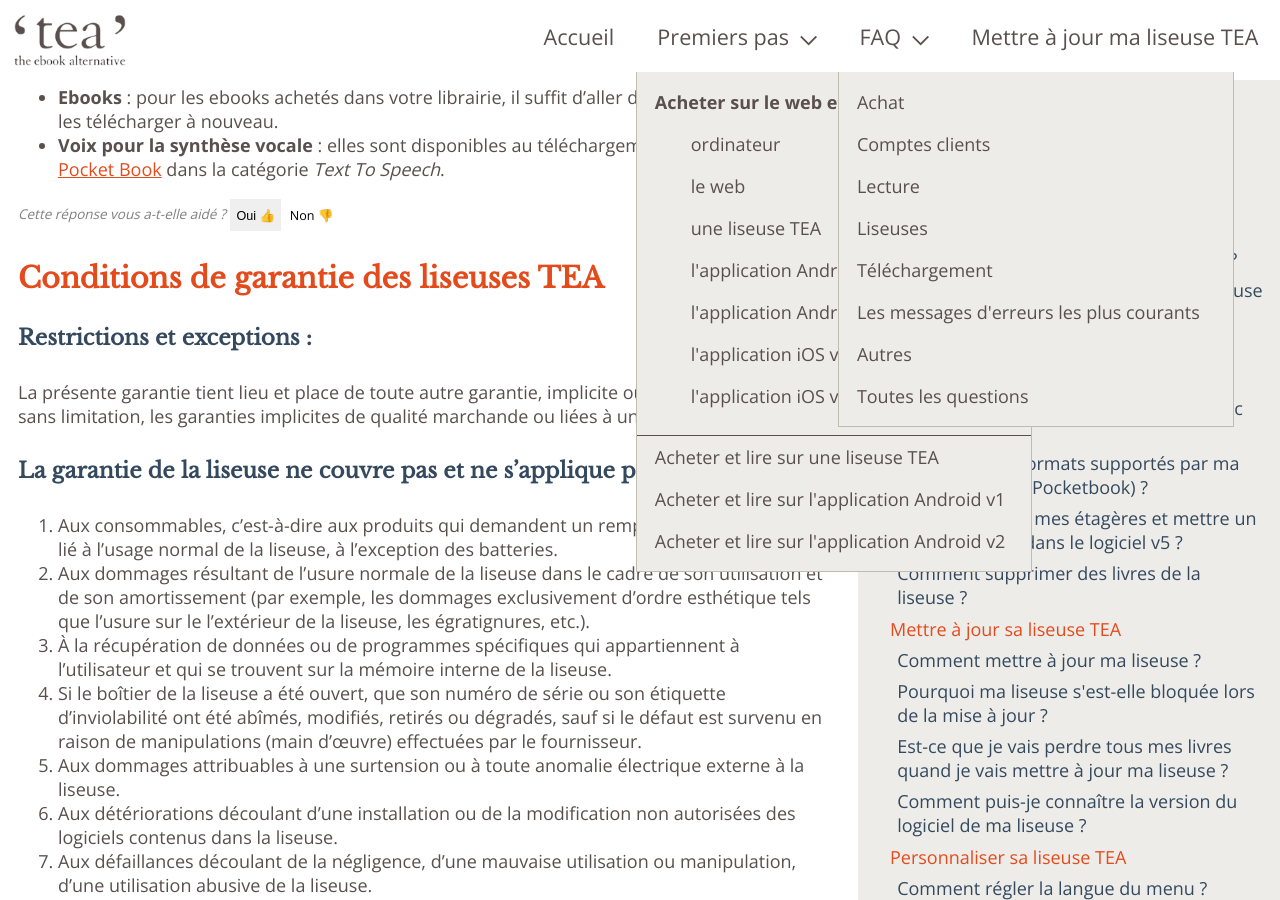
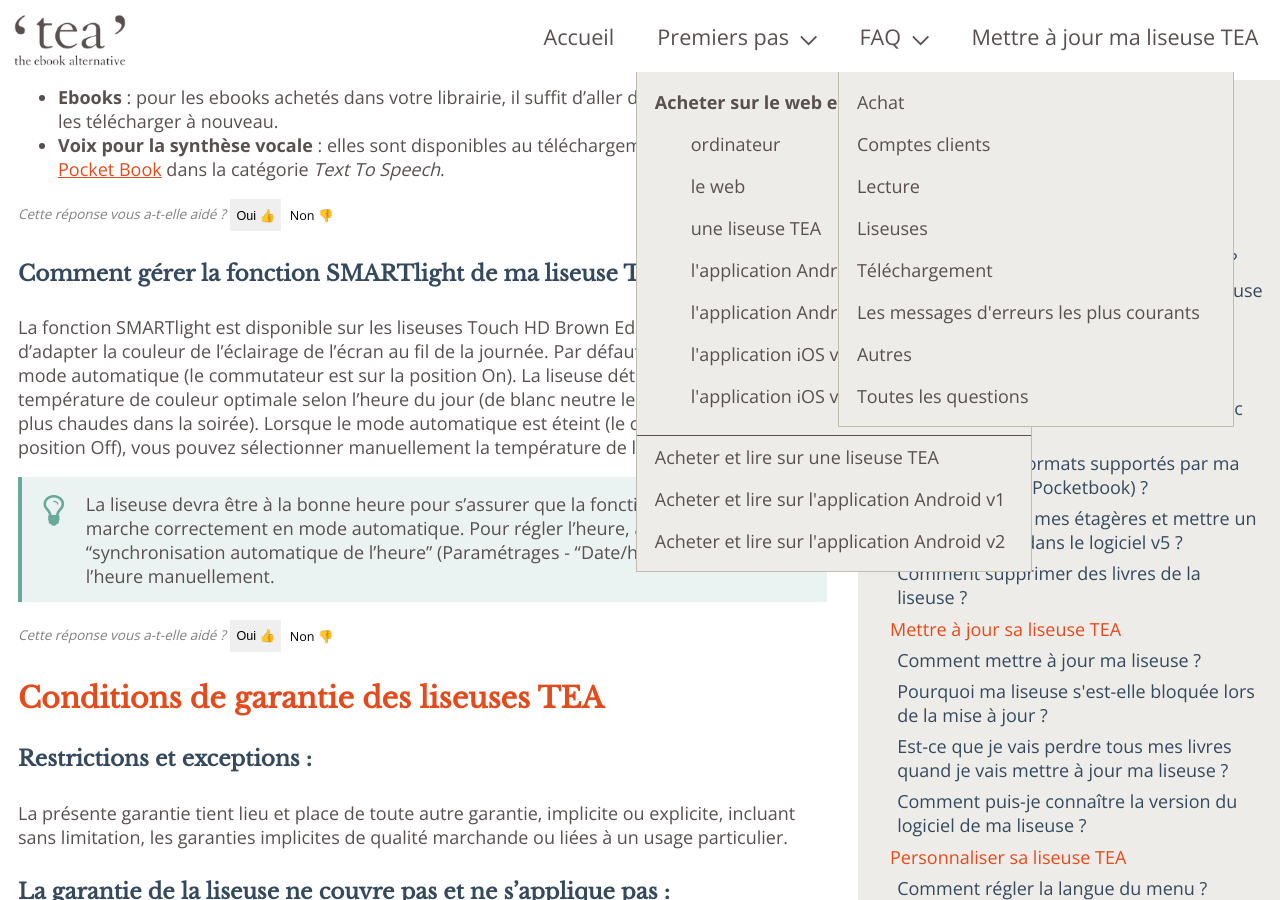
Before and after one commit to TEA-ebook/help-center, a Jekyll site: the page built from _pages/FAQ-liseuse.md, in a window 1280 px wide and 900 px high, scrolled down 6470 px. Built offline with Jekyll 4.4.1, drawn with Linux system fonts in a browser that asks for light colours.

Commit message:
Ajout smartlight

```diff
--- a/_pages/FAQ-liseuse.md
+++ b/_pages/FAQ-liseuse.md
@@ -275,9 +275,6 @@
 
 {% include feedback-button.html question="Je n'arrive pas à relier ma liseuse TEA à mon ordinateur, que dois-je faire ?" %}
 
-
-
-
 {% include anchor.html id="pocketbook-bloque" label="Ma liseuse TEA est bloquée sur une page, que dois-je faire ?" %}
 
 #### Ma liseuse TEA est bloquée sur une page, que dois-je faire ?
@@ -287,8 +284,6 @@
 S'il ne se passe toujours rien, contactez la hotline constructeur et exposez votre problème par téléphone : 08.05.08.02.77 depuis la France (0800 898 720 depuis la Suisse) ou par email : help@pocketbook-int.com.
 
 {% include feedback-button.html question="Ma liseuse TEA est bloquée sur une page, que dois-je faire ?" %}
-
-
 
 
 {% include anchor.html id="formatage" label="Comment récupérer mes données après le formatage de ma liseuse ?" %}
@@ -301,7 +296,16 @@
 {% include feedback-button.html question="Comment récupérer mes données après le formatage de ma liseuse ?" %}
 
 
+{% include anchor.html id="formatage" label="Comment gérer la fonction SMARTlight de ma liseuse TEA ?" %}
 
+#### Comment gérer la fonction SMARTlight de ma liseuse TEA ?
+
+La fonction SMARTlight est disponible sur les liseuses Touch HD Brown Edition. Elle permet d'adapter la couleur de l'éclairage de l'écran au fil de la journée. Par défaut, cette fonction est en mode automatique (le commutateur est sur la position On).
+La liseuse détermine alors la température de couleur optimale selon l’heure du jour (de blanc neutre le matin à des teintes plus chaudes dans la soirée). Lorsque le mode automatique est éteint (le commutateur est sur la position Off), vous pouvez sélectionner manuellement la température de l'éclairage.
+
+<div class="protip"><p>La liseuse devra être à la bonne heure pour s’assurer que la fonction SMARTlight marche correctement en mode automatique. Pour régler l’heure, activez la “synchronisation automatique de l’heure” (Paramétrages - “Date/heure”) ou réglez l’heure manuellement.</p></div>
+
+{% include feedback-button.html question="Comment gérer la fonction SMARTlight de ma liseuse TEA ?" %}
 
 {% include anchor.html id="garantie" label="Conditions de garantie des liseuses TEA" %}
 
```
